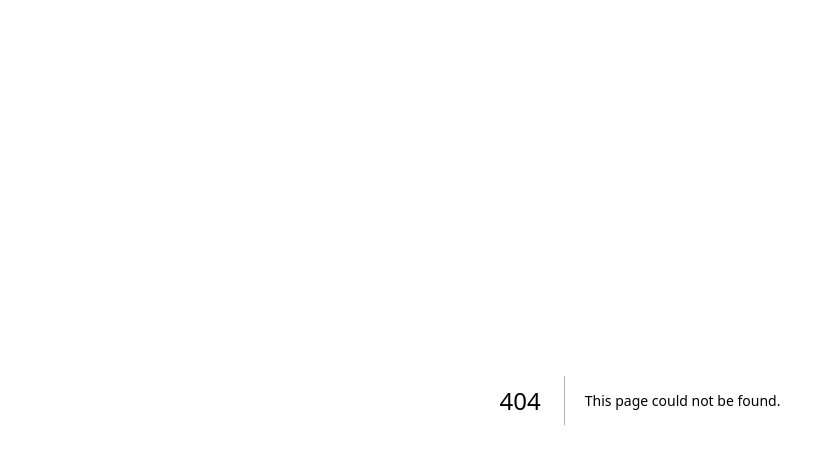
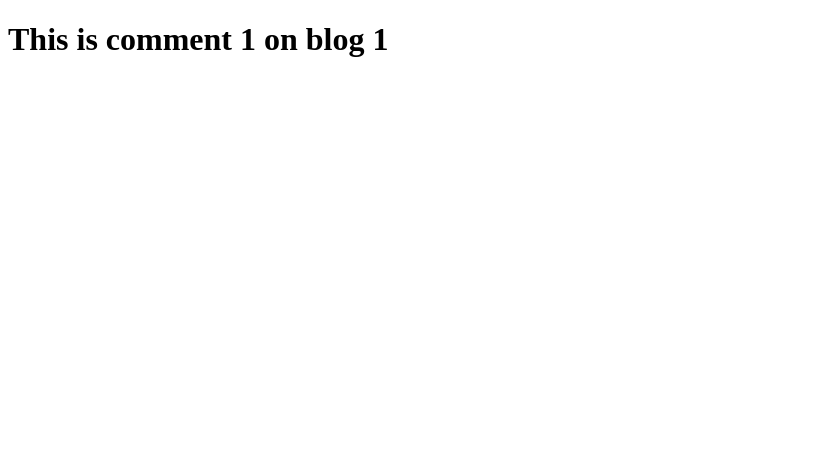
Before and after one commit to avgmecoding/Nextjs-Program, a Next.js app in the folder first/: page /blogs/1/comments/1 in a window 1280 px wide. Before the commit this address had no page. Shown: the top 464 px of the page, without its empty margins (0-835 px from the left). Built offline with nearby package versions, Linux system fonts and the light colour scheme.

Commit message:
Nested dynamic routing done

```diff
--- /dev/null
+++ b/first/app/blogs/[blogID]/comments/[commentID]/page.js
@@ -0,0 +1,12 @@
+export default async function comid({params}){
+    const paramsObj = await params;
+    const {blogID, commentID} = paramsObj
+    console.log(paramsObj);
+
+    return(
+        <div>
+            <h1>This is comment <b>{commentID}</b> on blog  <b>{blogID}</b></h1>
+        </div>
+
+    )
+}
--- a/first/app/blogs/[blogID]/page.js
+++ b/first/app/blogs/[blogID]/page.js
@@ -1,7 +1,6 @@
 export default async function Blog1({params}){
-    console.log(await params);
     const {blogID} = await params;
     return(
-        <h1>Welcome to blog {blogID}</h1>
+        <h1>Welcome to blog <b>{blogID}</b></h1>
     )
 }
```
Also changed, not shown: first/app/blogs/[blogID]/comments/page.js (added, +9 -0 lines).
